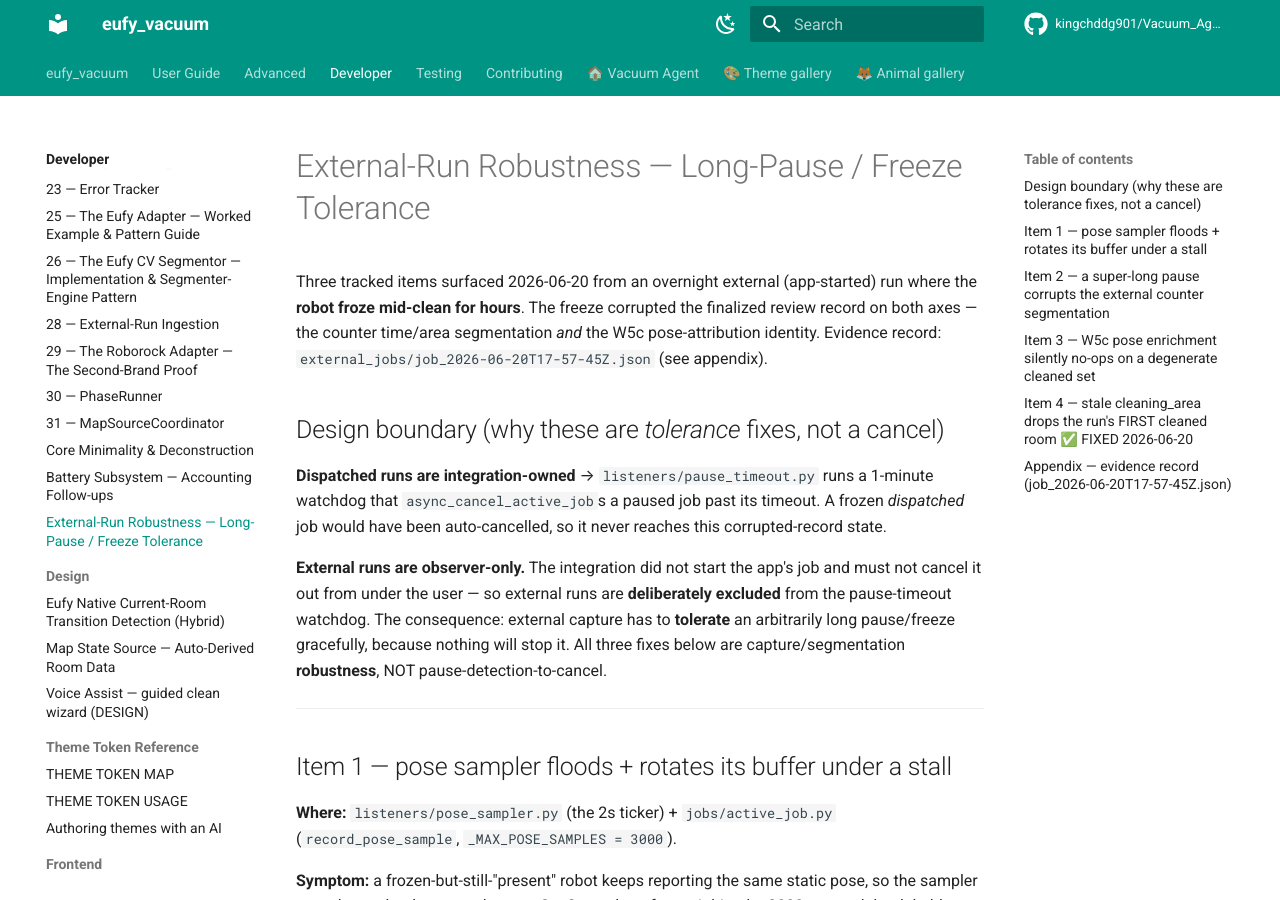
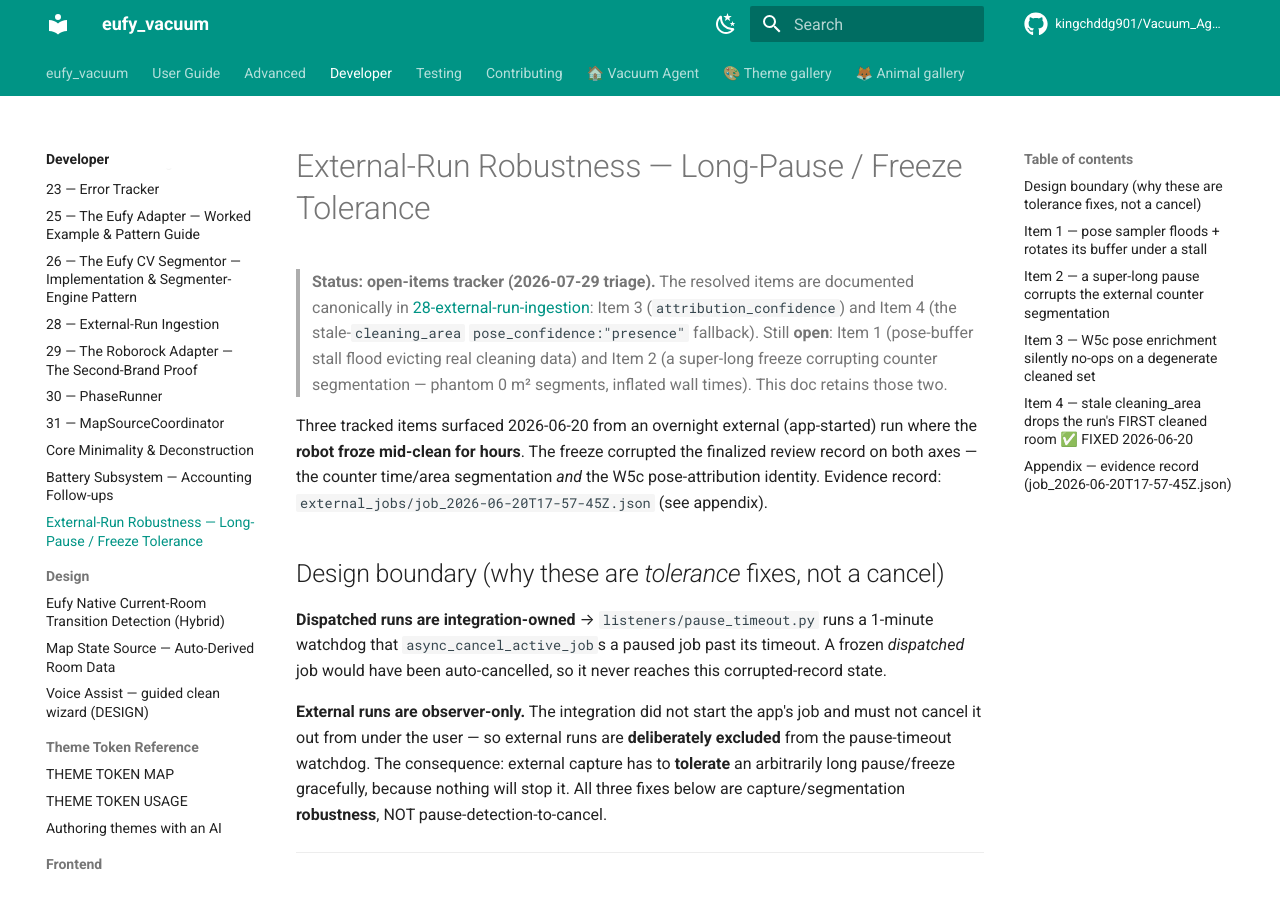
Before and after one commit to kingchddg901/Vacuum_Agent, an MkDocs documentation site: the page built from docs/dev/external-run-robustness-followups.md, in a window 1280 px wide and 900 px high. Built offline with MkDocs 1.6.1 and Material for MkDocs 9.7.7, drawn with Linux system fonts in a browser that asks for light colours; comment, search, counter and statistics services are not loaded.

Commit message:
docs: triage the loose follow-up trackers + index the reorg
Per the docs/dev/ cleanup: checked each tracked item in the two follow-up docs
against current code. Every RESOLVED item is already documented canonically in
its subsystem doc (battery mid_job_recharge drain-gate -> 12-battery-system;
external attribution_confidence + stale-area presence fallback -> 28-external-run-
ingestion), so nothing needed rolling in. Both docs retain genuine OPEN items
(battery: charge_wait-step blind spot + external-run battery metrics; external:
pose-buffer stall flood + counter-segmentation corruption), so both stay as
open-item trackers with a status header pointing resolved items at their home.

Added a "Design references & follow-up trackers" section to the docs/dev/README
index so the newly-created design/ subfolder + 32 + the trackers are discoverable
(they were previously loose and absent from the reading order). mkdocs --strict green.

Co-Authored-By: Claude Opus 4.8 (1M context) <noreply@anthropic.com>

```diff
--- a/docs/dev/external-run-robustness-followups.md
+++ b/docs/dev/external-run-robustness-followups.md
@@ -1,4 +1,11 @@
 # External-Run Robustness — Long-Pause / Freeze Tolerance
+
+> **Status: open-items tracker (2026-07-29 triage).** The resolved items are documented
+> canonically in [28-external-run-ingestion](28-external-run-ingestion.md): Item 3
+> (`attribution_confidence`) and Item 4 (the stale-`cleaning_area` `pose_confidence:"presence"`
+> fallback). Still **open**: Item 1 (pose-buffer stall flood evicting real cleaning data) and
+> Item 2 (a super-long freeze corrupting counter segmentation — phantom 0 m² segments, inflated
+> wall times). This doc retains those two.
 
 Three tracked items surfaced 2026-06-20 from an overnight external (app-started) run where the
 **robot froze mid-clean for hours**. The freeze corrupted the finalized review record on both
```
Also changed, not shown: docs/dev/README.md (+10 -0 lines), docs/dev/battery-subsystem-followups.md (+6 -0 lines).
